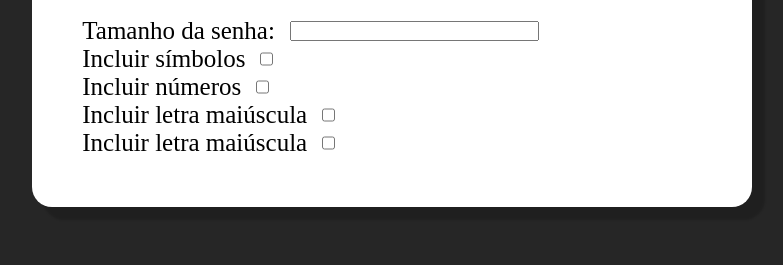
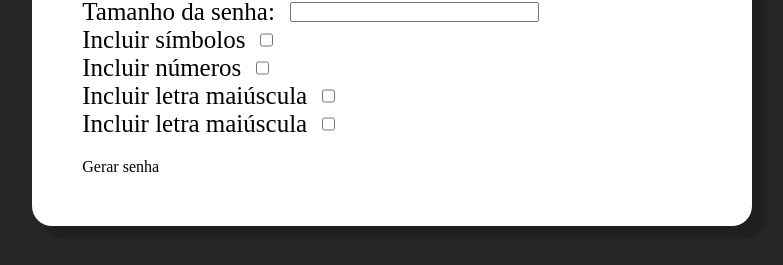
Before and after one commit to joaootaviofm/passwordGenerator, a plain HTML site: page assets/index.html in a window 1280 px wide. Shown: the part 375-640 px from the top of the page, without its empty margins (248-1031 px from the left). Drawn offline with Linux system fonts and the light colour scheme; a web font is replaced by a local one.

Commit message:
botão para gerar senha adicionado

```diff
--- a/assets/index.html
+++ b/assets/index.html
@@ -34,6 +34,9 @@
                 <input type="checkbox" name="cLower" id="checkLower">
             </div>
         </div>
+        <div id="buttonDiv">
+            <div id="generateButton">Gerar senha</div>
+        </div>
     </div>
 
     <script src="script.js"></script>
```
